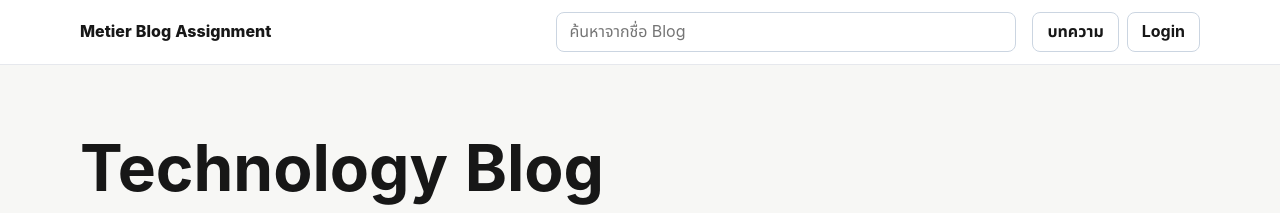
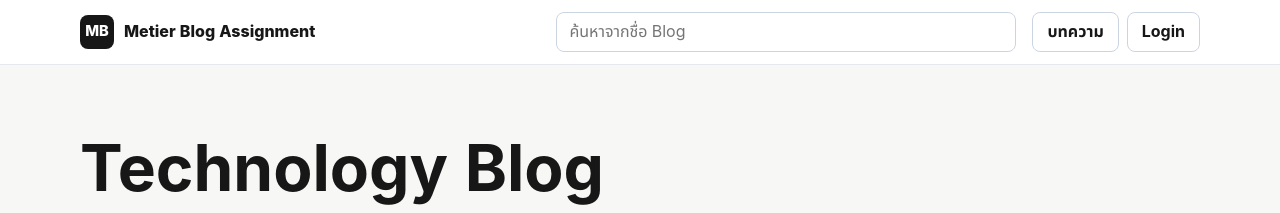
Before and after one commit to Piyax46/blog-assignment, a plain HTML site: page index.html in a window 1280 px wide. Shown: the top 213 px of the page. Drawn offline with Linux system fonts and the light colour scheme.

Commit message:
Restore MB branding icon

```diff
--- a/app.js
+++ b/app.js
@@ -31,6 +31,7 @@ function shell(content, route) {
       <header class="topbar">
         <div class="topbar-inner">
           <a class="brand" href="#/blogs" aria-label="กลับหน้าบทความ">
+            <span class="brand-mark">MB</span>
             <span>Metier Blog Assignment</span>
           </a>
           ${
--- a/styles.css
+++ b/styles.css
@@ -115,6 +115,17 @@ p {
   gap: 10px;
   font-weight: 800;
   letter-spacing: 0;
+}
+
+.brand-mark {
+  display: grid;
+  width: 34px;
+  height: 34px;
+  place-items: center;
+  border-radius: 8px;
+  background: var(--ink);
+  color: #fff;
+  font-size: 0.92rem;
 }
 
 .nav-actions {
```
Also changed, not shown: index.html (+5 -0 lines).
